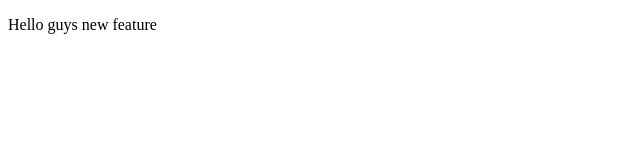
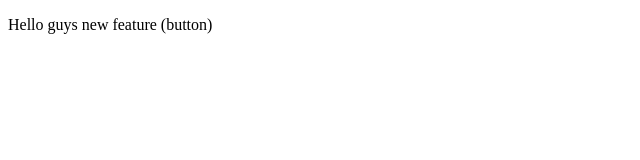
Before and after one commit to BhaveshBhardwaj/local_repo, a plain HTML site: page index.html in a window 1280 px wide. Shown: the full height of the page, 0-640 px from the left. Drawn offline with Linux system fonts and the light colour scheme.

```diff
--- a/index.html
+++ b/index.html
@@ -6,6 +6,6 @@
     <title>Document</title>
 </head>
 <body>
-    <p>Hello guys new feature</p>
+    <p>Hello guys new feature (button)</p>
 </body>
 </html>
```
